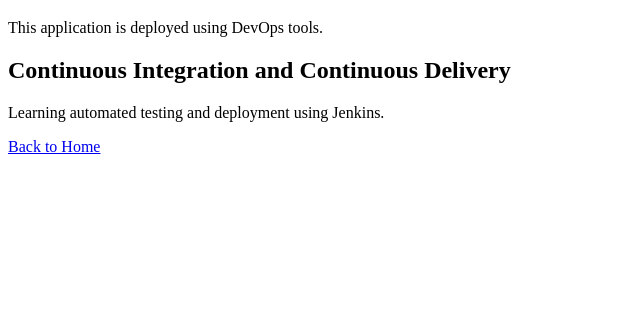
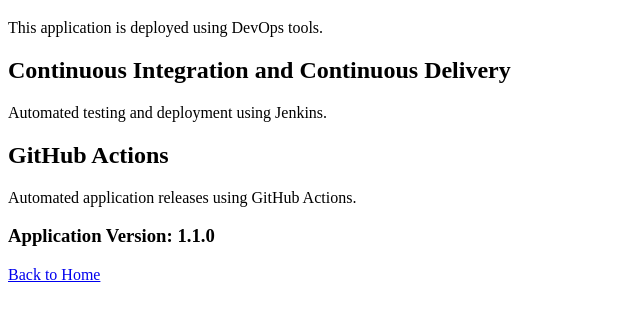
Before and after one commit to Jonathanyzx/devops, a website: page hello.html in a window 1280 px wide. Shown: the part 61-382 px from the top of the page, without its empty margins (0-640 px from the left). Drawn offline with Linux system fonts and the light colour scheme.

Commit message:
Update application for version 1.1.0

```diff
--- a/hello.html
+++ b/hello.html
@@ -4,18 +4,24 @@
 <head>
     <meta charset="UTF-8">
     <meta name="viewport" content="width=device-width, initial-scale=1.0">
-    <title>Hello DevOps</title>
+    <title>Hello DevOps - Version 1.1.0</title>
 </head>
 
 <body>
 
-    <h1>Hello World from Jenkins!</h1>
+<h1>Hello World from Jenkins!</h1>
 
     <p>This application is deployed using DevOps tools.</p>
 
     <h2>Continuous Integration and Continuous Delivery</h2>
 
-    <p>Learning automated testing and deployment using Jenkins.</p>
+    <p>Automated testing and deployment using Jenkins.</p>
+
+    <h2>GitHub Actions</h2>
+
+    <p>Automated application releases using GitHub Actions.</p>
+
+    <h3>Application Version: 1.1.0</h3>
 
     <a href="index.html">Back to Home</a>
 
```
